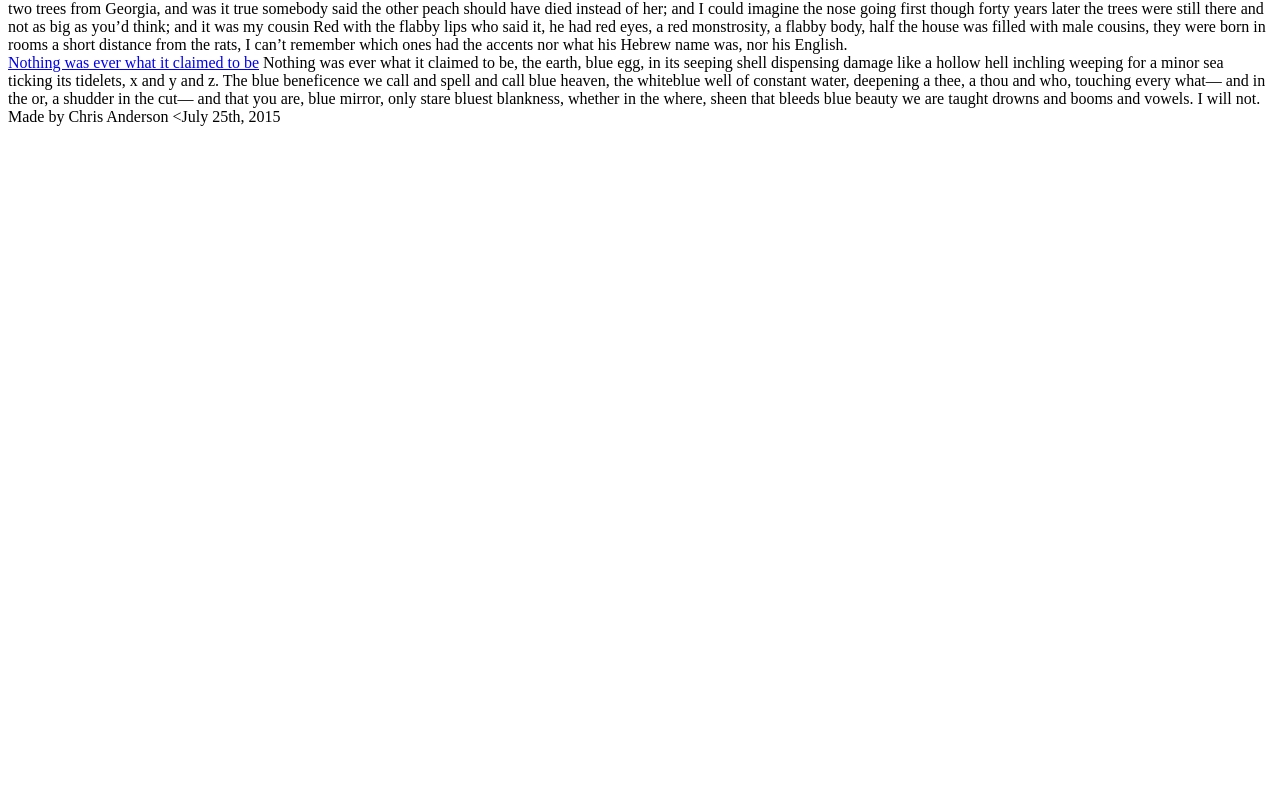
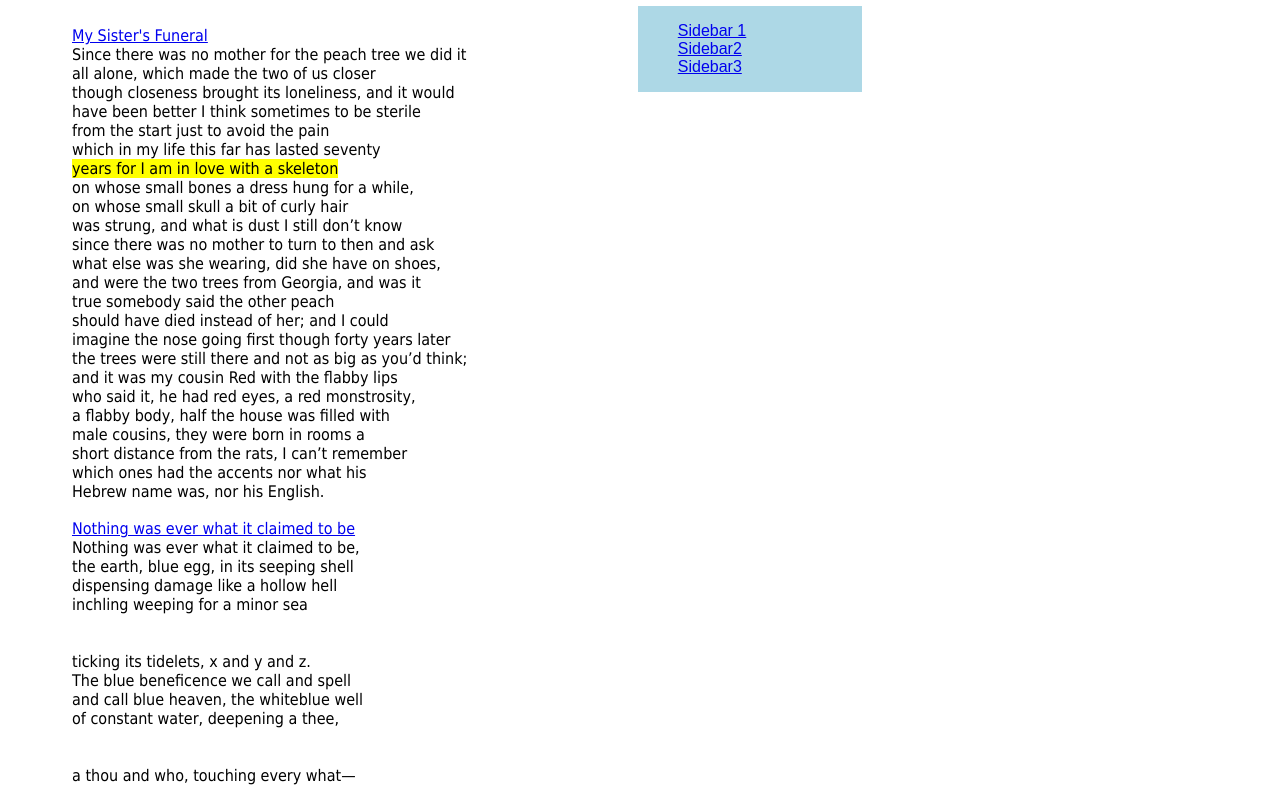
Before and after one commit to clanderson87/cli-quiz, a plain HTML site: page index.html in a window 1280 px wide. Shown: the part 166-952 px from the top of the page. Before the commit the page ends 800 px from the top, so only its background shows below. Drawn offline with Linux system fonts and the light colour scheme.

Commit message:
fouth commit // index

```diff
--- a/index.html
+++ b/index.html
@@ -1,66 +1,69 @@
 <!DOCTYPE html>
 <head>
   <title>NSS E2 Cohort Quiz 7.25.15</title>
-  <link rel="stylesheet" type="text/css" href="./quiz.css">
+  <link rel="stylesheet" type="text/css" href="./stylesheets/cli-quiz.css">
 </head>
 <header>
-  <<nav>
+  <h1>This is a thing that I maked</h1>
+  <nav>
     <ul>
-      <li><a href="http://www.google.com" title="Google"></a></li>
-      <li><a href="http://www.google.com" title="Google"></a></li>
-      <li><a href="http://www.google.com" title="Google"></a></li>
+      <li><a href="http://www.google.com" title="Google">Sidebar 1</a></li>
+      <li><a href="http://www.google.com" title="Google">Sidebar2</a></li>
+      <li><a href="http://www.google.com" title="Google">Sidebar3</a></li>
     </ul>
   </nav>
 </header>
 <body>
   <section class = "poem">
-    <a href="http://www.poets.org/poetsorg/poem/my-sisters-funeral">My Sister's Funeral</a>
-    Since there was no mother for the peach tree we did it
-all alone, which made the two of us closer
-though closeness brought its loneliness, and it would
-have been better I think sometimes to be sterile
-from the start just to avoid the pain
-which in my life this far has lasted seventy
-years for I am in love with a skeleton
-on whose small bones a dress hung for a while,
-on whose small skull a bit of curly hair
-was strung, and what is dust I still don’t know
-since there was no mother to turn to then and ask
-what else was she wearing, did she have on shoes,
-and were the two trees from Georgia, and was it
-true somebody said the other peach
-should have died instead of her; and I could
-imagine the nose going first though forty years later
-the trees were still there and not as big as you’d think;
-and it was my cousin Red with the flabby lips
-who said it, he had red eyes, a red monstrosity,
-a flabby body, half the house was filled with
-male cousins, they were born in rooms a
-short distance from the rats, I can’t remember
-which ones had the accents nor what his
-Hebrew name was, nor his English.
+    <a href="http://www.poets.org/poetsorg/poem/my-sisters-funeral">My Sister's Funeral</a></br>
+    Since there was no mother for the peach tree we did it<br>
+all alone, which made the two of us closer<br>
+though closeness brought its loneliness, and it would<br>
+have been better I think sometimes to be sterile<br>
+from the start just to avoid the pain<br>
+which in my life this far has lasted seventy<br>
+<mark>years for I am in love with a skeleton</mark><br>
+on whose small bones a dress hung for a while,<br>
+on whose small skull a bit of curly hair<br>
+was strung, and what is dust I still don’t know<br>
+since there was no mother to turn to then and ask<br>
+what else was she wearing, did she have on shoes,<br>
+and were the two trees from Georgia, and was it<br>
+true somebody said the other peach<br>
+should have died instead of her; and I could<br>
+imagine the nose going first though forty years later<br>
+the trees were still there and not as big as you’d think;<br>
+and it was my cousin Red with the flabby lips<br>
+who said it, he had red eyes, a red monstrosity,<br>
+a flabby body, half the house was filled with<br>
+male cousins, they were born in rooms a<br>
+short distance from the rats, I can’t remember<br>
+which ones had the accents nor what his<br>
+Hebrew name was, nor his English.<br>
   </section>
+  </br>
   <section class = "poem">
-    <a href="http://www.poets.org/poetsorg/poem/sonnet-nothing-was-ever-what-it-claimed-be">Nothing was ever what it claimed to be</a>
-Nothing was ever what it claimed to be,
-the earth, blue egg, in its seeping shell
-dispensing damage like a hollow hell
-inchling weeping for a minor sea
-
-ticking its tidelets, x and y and z.
-The blue beneficence we call and spell
-and call blue heaven, the whiteblue well
-of constant water, deepening a thee,
-
-a thou and who, touching every what—
-and in the or, a shudder in the cut—
-and that you are, blue mirror, only stare
-
-bluest blankness, whether in the where,
-sheen that bleeds blue beauty we are taught
-drowns and booms and vowels.  I will not.
+    <a href="http://www.poets.org/poetsorg/poem/sonnet-nothing-was-ever-what-it-claimed-be">Nothing was ever what it claimed to be</a></br>
+Nothing was ever what it claimed to be,<br>
+the earth, blue egg, in its seeping shell<br>
+dispensing damage like a hollow hell<br>
+inchling weeping for a minor sea<br>
+<br><br>
+ticking its tidelets, x and y and z.<br>
+The blue beneficence we call and spell<br>
+and call blue heaven, the whiteblue well<br>
+of constant water, deepening a thee,<br>
+<br><br>
+a thou and who, touching every what—<br>
+and in the or, a shudder in the cut—<br>
+and that you are, blue mirror, only stare<br>
+<br><br>
+<mark>bluest blankness, whether in the where,</mark><br>
+sheen that bleeds blue beauty we are taught<br>
+drowns and booms and vowels.  I will not.<br>
   </section>
 </body>
+<br><br>
 <footer>
-  Made by Chris Anderson <<time datetime="2015-7-25">July 25th, 2015</time>
+  Made by Chris Anderson <time datetime="2015-7-25">July 25th, 2015</time>
 </footer>
--- /dev/null
+++ b/quiz.css
@@ -0,0 +1,32 @@
+html {
+  font-family: arial;
+}
+
+header {
+  float: center;
+  margin: 5%;
+}
+
+nav {
+  float: right;
+  width: 30%;
+  margin-left: 5%;
+  background-color: lightblue;
+}
+
+nav li {
+  list-style: none;
+  font-style: none;
+}
+
+body {
+  align-content: left;
+  width: 65%;
+  padding: 5%;
+}
+
+.poem {
+  font-family: tahoma;
+  margin-right: 5%;
+  word-wrap: break-word;
+}
```
Also changed, not shown: 1 other file.
